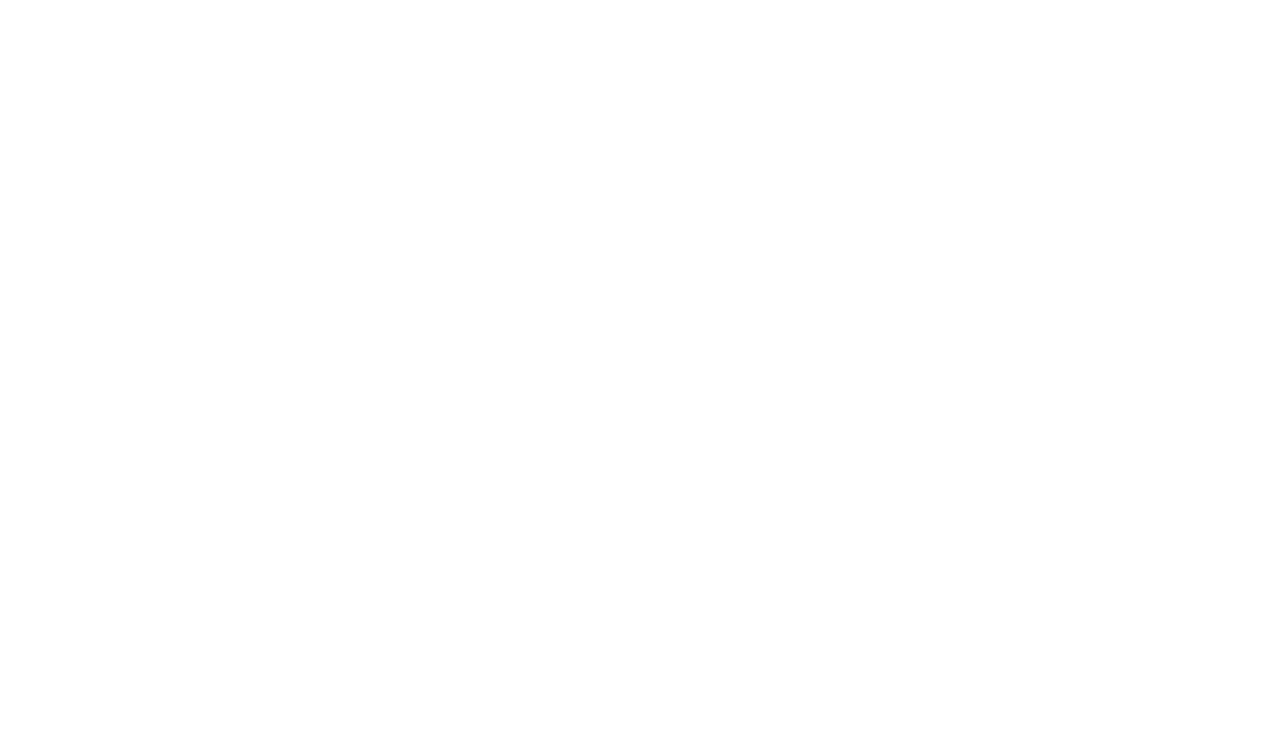
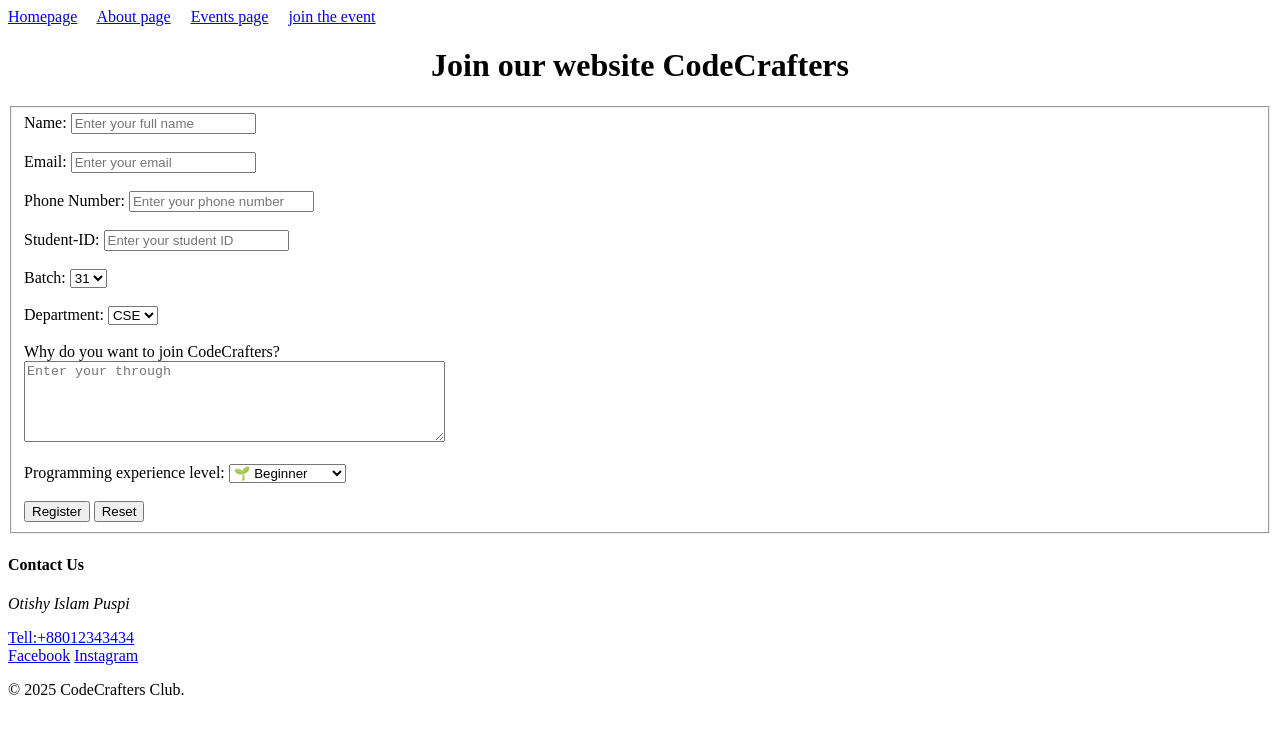
Before and after one commit to otishiPuspi/class-3-assignment-1, a plain HTML site: page join.html in a window 1280 px wide. Drawn offline with Linux system fonts and the light colour scheme.

Commit message:
Assignment 1

```diff
--- a/join.html
+++ b/join.html
@@ -3,9 +3,71 @@
 <head>
   <meta charset="UTF-8">
   <meta name="viewport" content="width=device-width, initial-scale=1.0">
-  <title>Document</title>
+  <title>Join page</title>
 </head>
 <body>
+      <nav>
+
+      <a href="index.html">Homepage</a> &nbsp; &nbsp;
+      <a href="about.html">About page</a> &nbsp; &nbsp;
+      <a href="events.html">Events page</a> &nbsp; &nbsp;
+      <a href="join.html">join the event</a>
+
+    </nav>
+    <h1 align="center">Join our website CodeCrafters</h1>
+    <fieldset>
+      <lebel for="name">Name:</lebel>
+      <input type="text" id="name" name="full name" placeholder="Enter your full name" required><br><br>
+      <lebel for="email">Email:</lebel>
+      <input type="email" id="email" name="useremail" placeholder="Enter your email" required><br><br>
+      <lebel for="phone number">Phone Number:</lebel>
+      <input type="phone number" id="phone number" name="user phone number" placeholder="Enter your phone number" required><br><br>
+      <lebel for="student id">Student-ID:</lebel>
+      <input type="student id" id="student id" name="user student id" placeholder="Enter your student ID"><br><br>
+      <lebel for="batch">Batch:</lebel>
+      <select name="batch">
+        <option value="31">31</option>
+         <option value="30">30</option>
+          <option value="29">29</option>
+           <option value="28">28</option>
+            <option value="27">27</option>
+
+
+      </select>
+<br><br>
+      <lebel for="department">Department:</lebel>
+      <select for="department">
+        <option value="CSE">CSE</option>
+        <option value="ECE">ECE</option>
+        <option value="BBA">BBA</option>
+      </select><br><br>
+
+      <lebel for="why do you want to join CodeCrafters?"> Why do you want to join CodeCrafters?</lebel><br>
+      <textarea
+      rows="5" cols="50" name="why do you want to join CodeCrafters?" id="why do you want to join CodeCrafters?" placeholder="Enter your through"></textarea><br><br>
+      <lebel for="programming experience level">Programming experience level:</lebel>
+      <select for="programming experience level">
+        <option value="🌱 Beginner">🌱 Beginner</option>
+        <option value="🚀 Intermediate">🚀 Intermediate</option>
+        <option value="🧠 Advanced">🧠 Advanced</option>
+      </select><br><br>
+
+       <button type="register">Register</button>
+  <button type="reset">Reset</button>
+
+    </fieldset>
+        </fieldset>
+      <!--Footer Section-->
+<footer id="contact">
+  <h4>Contact Us</h4>
+  <p><i>Otishy Islam Puspi</i></p>
+  <a href="Tell:+88012343434">Tell:+88012343434</a>
+  <br>
+  <a href="www.facebook.com" target="_blank">Facebook</a>
+  <a href="www.instagram.com">Instagram</a>
+
+  <p>&copy; 2025 CodeCrafters Club.</p>
 
 </body>
+
 </html>
```
Also changed, not shown: index.html (+1 -1 lines).
